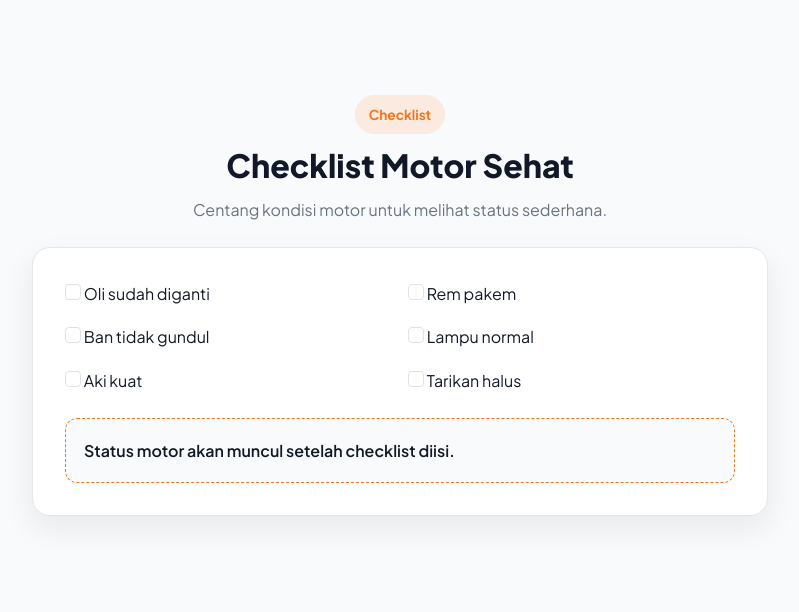
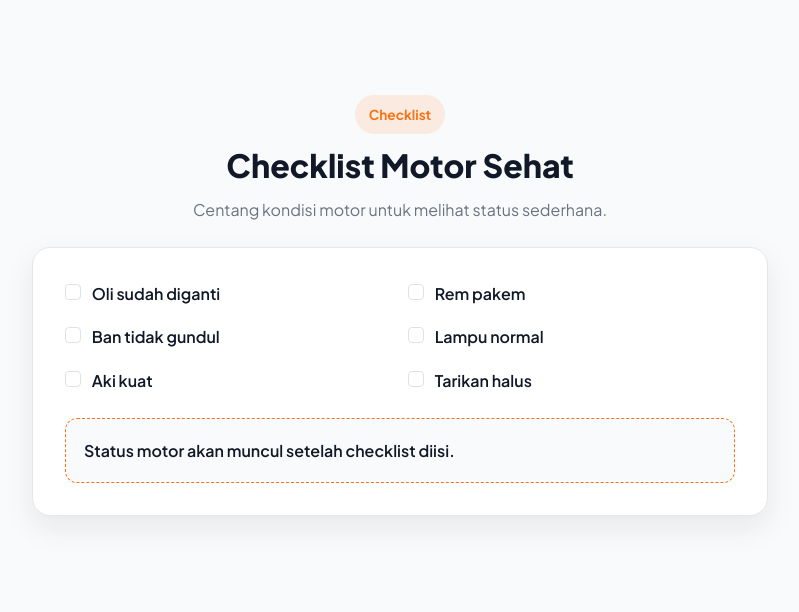
Before and after one commit to RusdiEneri/UTSWeb_IF4A_0055, a PHP site: page / in a window 1280 px wide. Shown: the part 4997-5609 px from the top of the page, without its empty margins (240-1039 px from the left). Run offline with PHP 8.4, Linux system fonts and the light colour scheme.

Commit message:
merapikan tampilan section checklist pd motor

```diff
--- a/style.css
+++ b/style.css
@@ -382,3 +382,9 @@ section {
   color: var(--color-charcoal);
   font-weight: 600;
 }
+
+/* ===== SECTION: CHECKLIST MOTOR SEHAT ===== */
+.checklist-box label {
+  margin-left: 8px;
+  font-weight: 600;
+}
```
